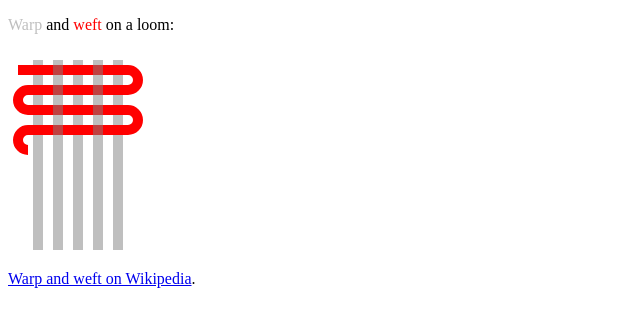
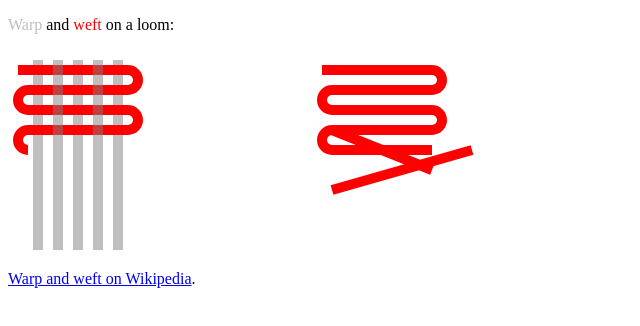
Before and after one commit to kaicarver/ikat, a plain HTML site: page index.html in a window 1280 px wide. Shown: the whole page, without its empty margins (0-640 px from the left). Drawn offline with Linux system fonts and the light colour scheme.

Commit message:
slightly more dynamic

```diff
--- a/index.html
+++ b/index.html
@@ -4,15 +4,16 @@
     <meta charset="UTF-8">
     <title>Ikat Visualization</title>
     <style type="text/css">
+      div { display: inline; }
       .warp, .weft { fill:none; stroke-width: 10; }
       .weft { stroke: red;  color: red; }
       .warp { stroke: gray; color: gray; opacity: 0.5; }
-  </style>
+    </style>
   </head>
   <body>
     <p><span class="warp">Warp</span> and <span class="weft">weft</span> on a loom:</p>
     <div>
-    <svg height="200" width="500">
+    <svg height="200" width="300">
       <symbol id="warp1">
 	<polyline class="warp" points="30,10 30,200" />
       </symbol>
@@ -33,11 +34,53 @@
       Sorry, your browser does not support inline SVG.
     </svg>
     </div>
+    <div>
+      <svg id="loom" height="200" width="300">
+	<symbol id="warp1">
+	  <polyline class="warp" points="30,10 30,200" />
+	</symbol>
+	<use x="0"  y="0" xlink:href="#warp1" />
+	<use x="40" y="0" xlink:href="#warp1" />
+	<use x="80" y="0" xlink:href="#warp1" />
+	<path class="weft" d="M10,20 120,20
+			      M120,20 A10,10 0 1,1 120,40
+			      M120,40 20,40
+			      M 20,40 A10,10 0 1,0  20,60
+			      M 20,60 120,60
+			      M120,60 A10,10 0 1,1 120,80
+			      M120,80 20,80
+			      M 20,80 A10,10 0 1,0  20,100
+			      " />
+	<use x="20" y="0" xlink:href="#warp1" />
+	<use x="60" y="0" xlink:href="#warp1" />
+	Sorry, your browser does not support inline SVG.
+      </svg>
+    </div>
     <p><a href="https://en.wikipedia.org/wiki/Warp_and_weft">Warp and weft on Wikipedia</a>.</p>
   <script type="text/javascript">
-   function autorun() {
-
-   }
+      function autorun() {
+	var path = '<path class="weft" d="';
+	path += 'M10,20 120,20 '; // first pick is straight
+	for (var pick = 2; pick < 3; pick++) {
+	  // 2 picks at a time
+	  path += 'M120,20 A10,10 0 1,1 120,40 ';
+	  path += 'M120,40 20,40 ';
+	  path += 'M 20,40 A10,10 0 1,0  20,60 ';
+	  path += 'M 20,60 120,60 ';
+	  // 2 more picks, TODO: parameterize
+	  path += 'M120,60 A10,10 0 1,1 120,80 ';
+	  path += 'M120,80 20,80 ';
+	  path += 'M 20,80 A10,10 0 1,0  20,100 ';
+	  path += 'M 20,100 120,100 ';
+	  // 2 more picks, oops
+	  path += 'M120,100 A10,10 0 1,1 120,100 ';
+	  path += 'M120,120 20,80 ';
+	  path += 'M 20,120 A10,10 0 1,0  20,120 ';
+	  path += 'M 20,140 160,100 ';
+	}
+	path += '" />';
+	document.getElementById('loom').innerHTML = path;
+      }
    if (document.addEventListener) document.addEventListener("DOMContentLoaded", autorun, false);
    else if (document.attachEvent) document.attachEvent("onreadystatechange", autorun);
    else window.onload = autorun;
```
